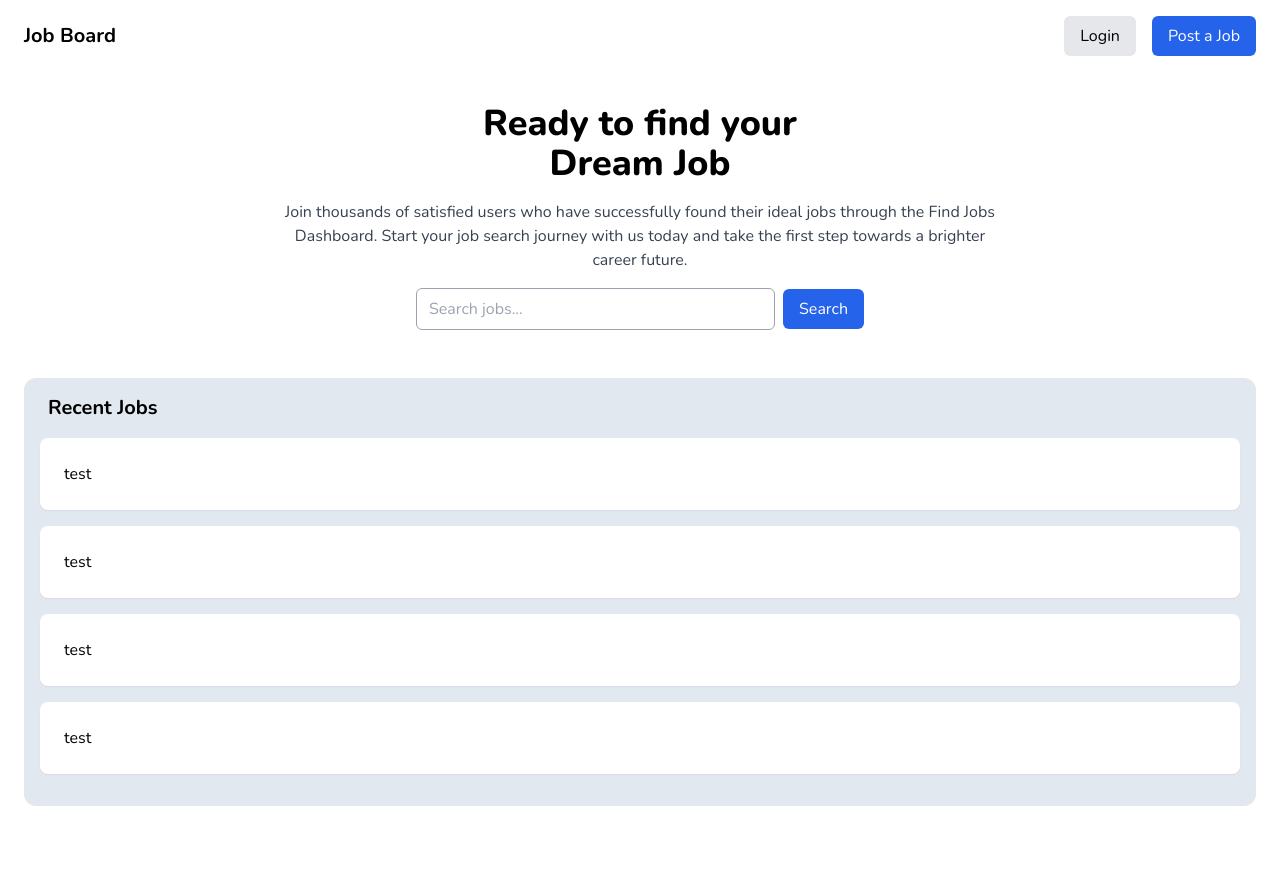
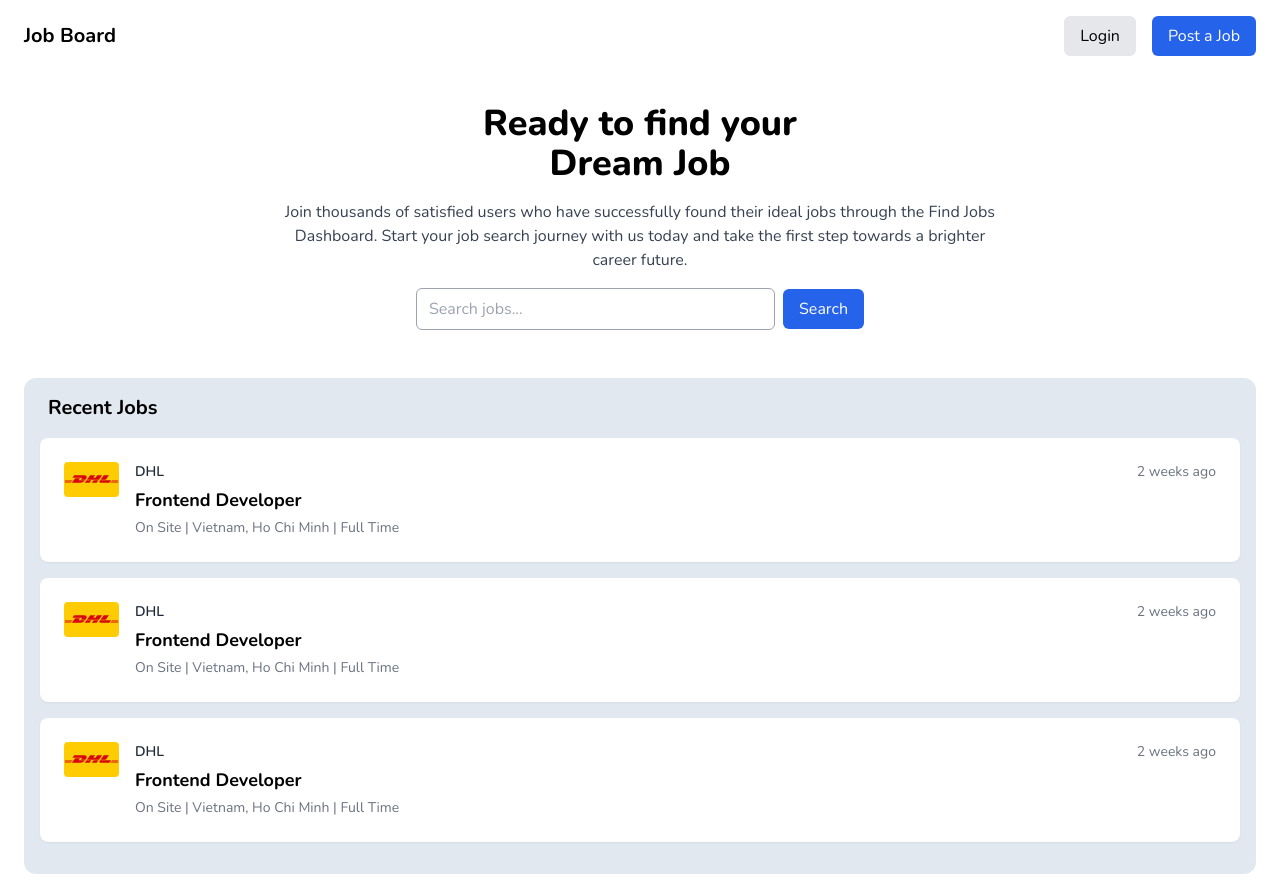
Before and after one commit to WaiYanMoeMyintt/jobs_ui, a Next.js app: page / in a window 1280 px wide. Before the commit the page ends 822 px from the top, so only its background shows below. Built offline with nearby package versions, Linux system fonts and the light colour scheme.

Commit message:
Create Jobs Position

```diff
--- a/src/app/components/JobRow.tsx
+++ b/src/app/components/JobRow.tsx
@@ -0,0 +1,21 @@
+import React from 'react'
+import Image from 'next/image'
+const JobRow = () => {
+  return (
+    <div className="bg-white shadow-sm p-6 rounded-lg flex gap-4">
+         <div>
+              <Image  src = "/assets/dhl.svg" className='rounded' alt = "logo" width={55} height={55}/>
+         </div>
+         <div className='grow'>
+             <div className='text-sm text-gray-800 font-semibold'>DHL</div>
+             <div className='font-bold my-1 text-lg'>Frontend Developer</div>
+             <div className='text-sm text-gray-500'>On Site | Vietnam, Ho Chi Minh | Full Time</div>
+         </div>
+         <div className='content-md text-center '>
+             <p className='text-sm text-gray-500'>2 weeks ago</p>
+         </div>
+    </div>
+  )
+}
+
+export default JobRow
--- a/src/app/components/Jobs.tsx
+++ b/src/app/components/Jobs.tsx
@@ -1,5 +1,5 @@
 import React from 'react'
-
+import JobRow from './JobRow'
 const Jobs = () => {
   return (
     <div className='bg-slate-200 py-4 rounded-xl '>
@@ -7,10 +7,9 @@ const Jobs = () => {
               <h2 className='text-xl font-bold '>Recent Jobs</h2>
           </div>
           <div className="flex flex-col gap-4 px-4 py-4">
-              <div className="bg-white shadow-sm p-6 rounded-lg">test</div>
-              <div className="bg-white shadow-sm p-6 rounded-lg">test</div>
-              <div className="bg-white shadow-sm p-6 rounded-lg">test</div>
-              <div className="bg-white shadow-sm p-6 rounded-lg">test</div>
+               <JobRow />
+               <JobRow />
+               <JobRow />
           </div>
     </div>
   )
```
Also changed, not shown: public/assets/dhl.svg (added).
